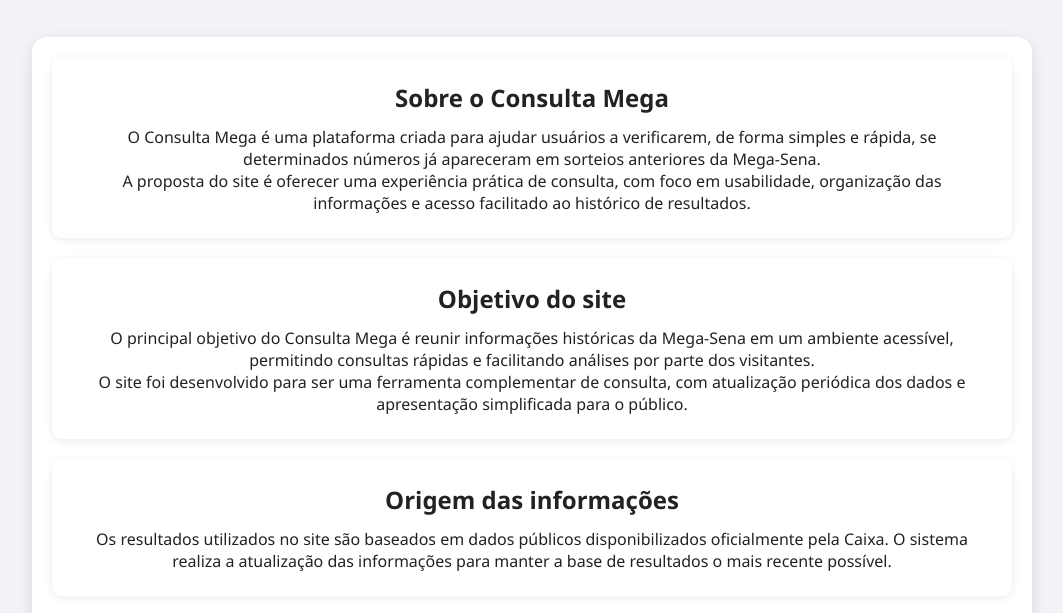
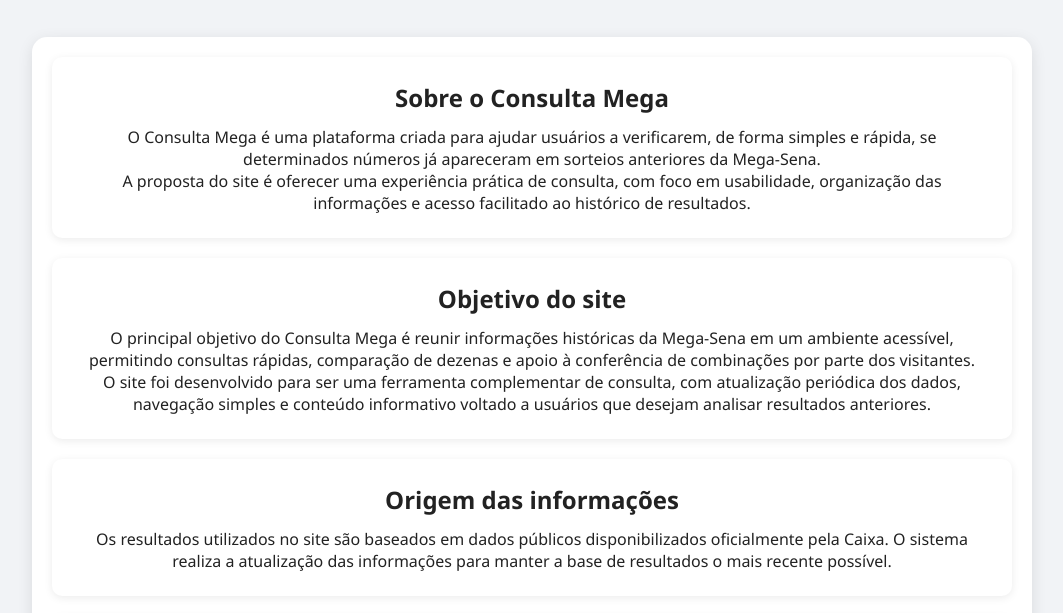
Before and after one commit to Vazzarys/app-mega-sena, a website: page sobre.html in a window 1280 px wide. Shown: the part 149-762 px from the top of the page, without its empty margins (108-1171 px from the left). Drawn offline with Linux system fonts and the light colour scheme.

Commit message:
Melhora objetivo e utilidade da página sobre

```diff
--- a/sobre.html
+++ b/sobre.html
@@ -38,11 +38,11 @@
   <h2>Objetivo do site</h2>
   <p>
     O principal objetivo do Consulta Mega é reunir informações históricas da Mega-Sena em um ambiente acessível,
-        permitindo consultas rápidas e facilitando análises por parte dos visitantes.
+    permitindo consultas rápidas, comparação de dezenas e apoio à conferência de combinações por parte dos visitantes.
   </p>
   <p>
-        O site foi desenvolvido para ser uma ferramenta complementar de consulta, com atualização periódica dos dados
-        e apresentação simplificada para o público.
+    O site foi desenvolvido para ser uma ferramenta complementar de consulta, com atualização periódica dos dados,
+    navegação simples e conteúdo informativo voltado a usuários que desejam analisar resultados anteriores.
   </p>
 </section>
 
```
Lines whose indentation alone changed are shown as unchanged.
